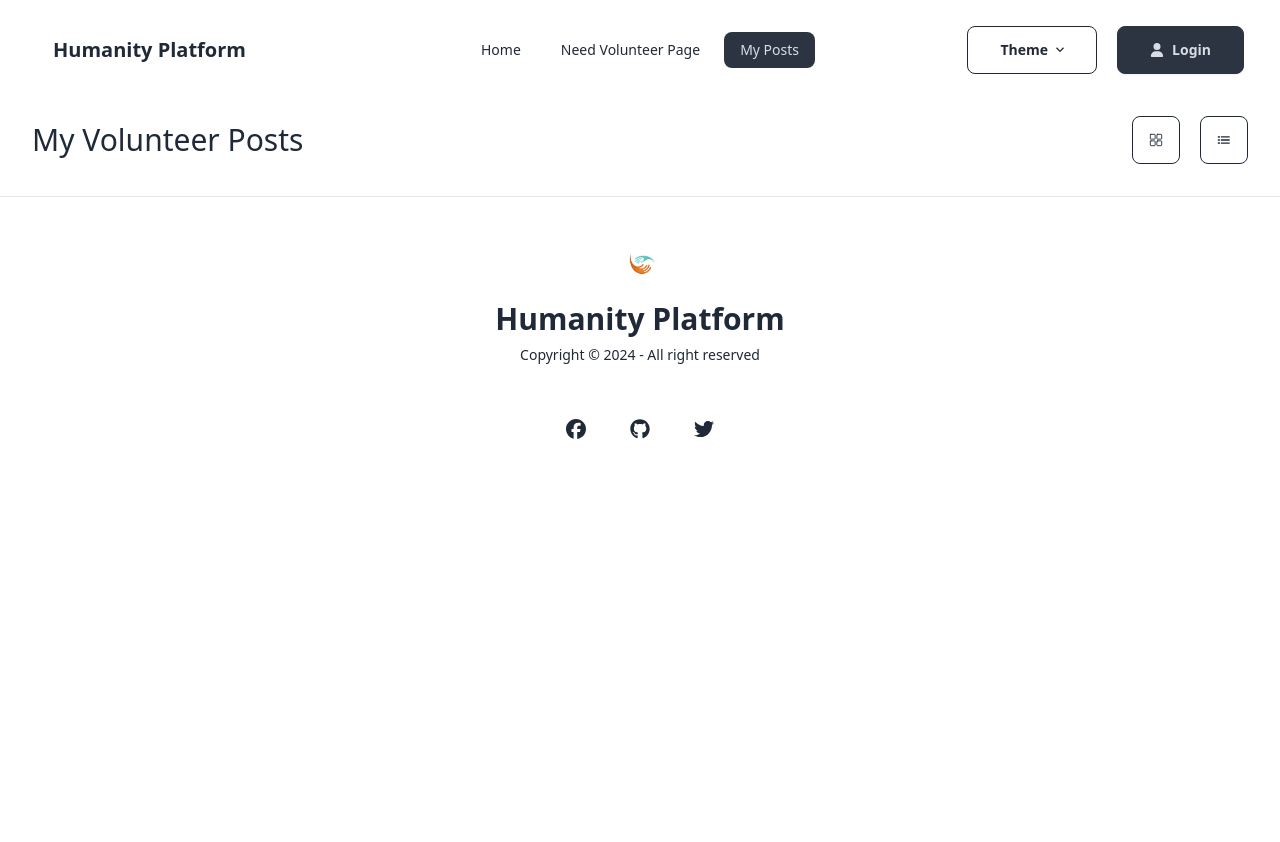
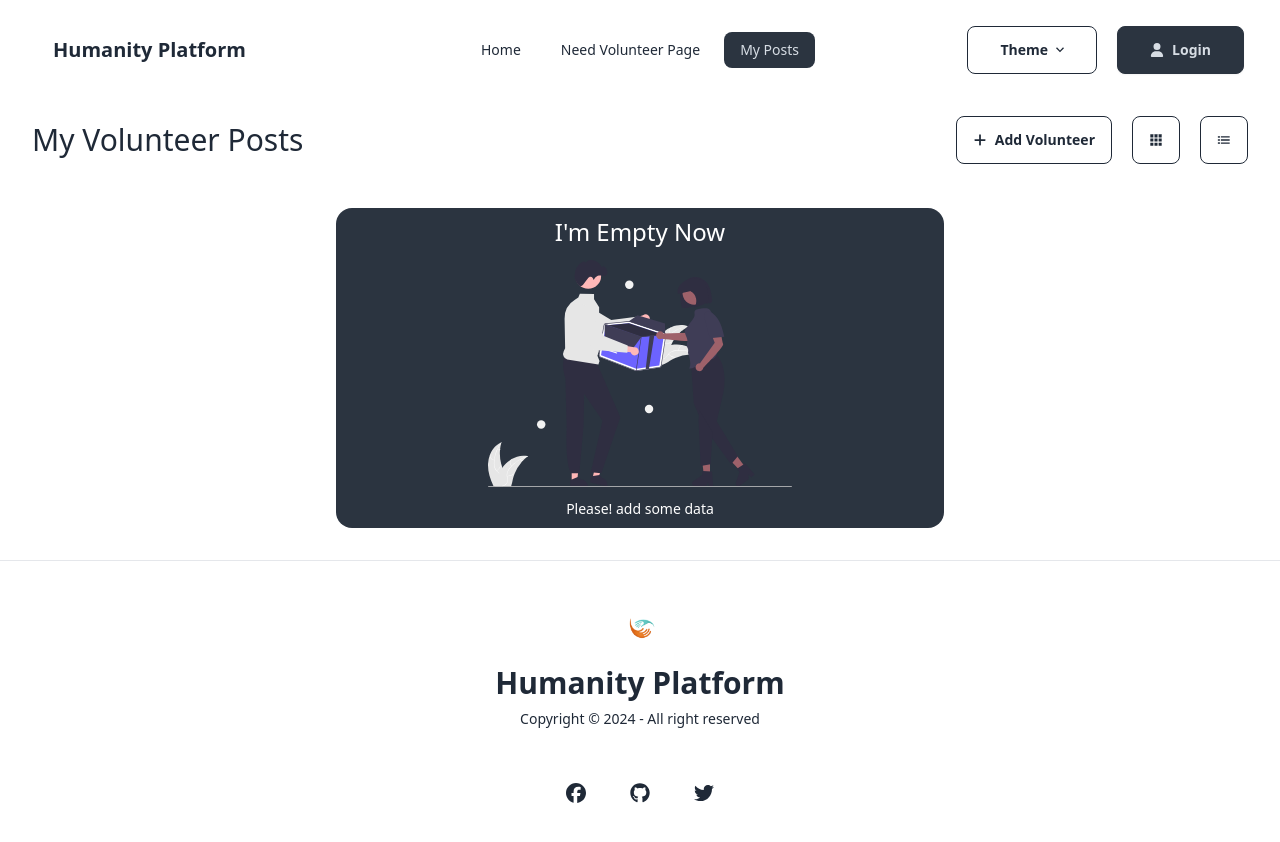
Before and after one commit to Sajjad-Hosan/humanity-helpers, a React (Vite) app: page /my_posts in a window 1280 px wide. Shown: the top 842 px of the page. Before the commit the page ends 800 px from the top, so only its background shows below. Built offline with nearby package versions, Linux system fonts and the light colour scheme; no server answers.

Commit message:
my page,foter

```diff
--- /dev/null
+++ b/src/components/NoData/NoData.jsx
@@ -0,0 +1,12 @@
+import noData from '../../assets/image/empty.svg';
+const NoData = () => {
+    return (
+        <div className="w-full md:w-1/2 h-[320px] flex flex-col items-center gap-2 bg-neutral rounded-2xl mx-auto py-2">
+            <h1 className="text-2xl text-white">I'm Empty Now</h1>
+            <img className="w-1/2 object-cover my-1" src={noData} alt="" />
+            <p className="text-sm text-white">Please! add some data</p>
+        </div>
+    );
+};
+
+export default NoData;
--- a/src/pages/MyPosts/MyPosts.jsx
+++ b/src/pages/MyPosts/MyPosts.jsx
@@ -1,21 +1,127 @@
-import { IoGridOutline, IoListSharp } from "react-icons/io5";
+import { useState } from "react";
+import AddVolunteer from "../../components/AddVolunteer/AddVolunteer";
+import { IoAppsSharp, IoListSharp } from "react-icons/io5";
+import NoData from "../../components/NoData/NoData";
+import { FaPlus } from "react-icons/fa6";
 const MyPosts = () => {
+  const { myLists, setMyLists } = useState(false);
   return (
-    <div>
-      <div className="flex flex-col gap-3 px-8 mt-8">
+    <>
+      <AddVolunteer />
+      <div className="flex flex-col gap-3 px-3 md:px-8 mt-8">
         <div className="flex justify-between items-center">
-          <h1 className="text-3xl">My Volunteer Posts</h1>
+          <h1 className="text-lg md:text-3xl">My Volunteer Posts</h1>
           <div className="flex items-center gap-5">
-            <button className="btn btn-outline px-4 tooltip flex" data-tip='Grid'>
-              <IoGridOutline />
+            <button
+              onClick={() => document.getElementById("add_box").showModal()}
+              className="btn btn-outline"
+            >
+              <FaPlus /> Add Volunteer
             </button>
-            <button className="btn btn-outline px-4 tooltip flex" data-tip='List'>
+            <button
+              className="btn btn-outline px-4 tooltip flex"
+              data-tip="Grid"
+            >
+              <IoAppsSharp />
+            </button>
+            <button
+              className="btn btn-outline px-4 tooltip flex"
+              data-tip="List"
+            >
               <IoListSharp />
             </button>
           </div>
         </div>
+        <div>
+          <div className="relative overflow-x-auto mt-8">
+            {myLists ? (
+              <table className="w-full text-sm text-left rtl:text-right text-gray-500 dark:text-gray-400">
+                <thead className="text-xs text-gray-700 uppercase bg-gray-50 dark:bg-gray-700 dark:text-gray-400">
+                  <tr>
+                    <th scope="col" className="px-6 py-3">
+                      Product name
+                    </th>
+                    <th scope="col" className="px-6 py-3">
+                      Color
+                    </th>
+                    <th scope="col" className="px-6 py-3">
+                      Category
+                    </th>
+                    <th scope="col" className="px-6 py-3">
+                      Price
+                    </th>
+                    <th scope="col" className="px-6 py-3">
+                      Action
+                    </th>
+                  </tr>
+                </thead>
+                <tbody>
+                  <tr className="bg-white border-b dark:bg-gray-800 dark:border-gray-700">
+                    <th
+                      scope="row"
+                      className="px-6 py-4 font-medium text-gray-900 whitespace-nowrap dark:text-white"
+                    >
+                      Apple MacBook Pro 17"
+                    </th>
+                    <td className="px-6 py-4">Silver</td>
+                    <td className="px-6 py-4">Laptop</td>
+                    <td className="px-6 py-4">$2999</td>
+                    <td className="px-6 py-4">
+                      <a
+                        href="#"
+                        className="font-medium text-blue-600 dark:text-blue-500 hover:underline"
+                      >
+                        Edit
+                      </a>
+                    </td>
+                  </tr>
+                  <tr className="bg-white border-b dark:bg-gray-800 dark:border-gray-700">
+                    <th
+                      scope="row"
+                      className="px-6 py-4 font-medium text-gray-900 whitespace-nowrap dark:text-white"
+                    >
+                      Microsoft Surface Pro
+                    </th>
+                    <td className="px-6 py-4">White</td>
+                    <td className="px-6 py-4">Laptop PC</td>
+                    <td className="px-6 py-4">$1999</td>
+                    <td className="px-6 py-4">
+                      <a
+                        href="#"
+                        className="font-medium text-blue-600 dark:text-blue-500 hover:underline"
+                      >
+                        Edit
+                      </a>
+                    </td>
+                  </tr>
+                  <tr className="bg-white dark:bg-gray-800">
+                    <th
+                      scope="row"
+                      className="px-6 py-4 font-medium text-gray-900 whitespace-nowrap dark:text-white"
+                    >
+                      Magic Mouse 2
+                    </th>
+                    <td className="px-6 py-4">Black</td>
+                    <td className="px-6 py-4">Accessories</td>
+                    <td className="px-6 py-4">$99</td>
+                    <td className="px-6 py-4">
+                      <a
+                        href="#"
+                        className="font-medium text-blue-600 dark:text-blue-500 hover:underline"
+                      >
+                        Edit
+                      </a>
+                    </td>
+                  </tr>
+                </tbody>
+              </table>
+            ) : (
+              <NoData />
+            )}
+          </div>
+        </div>
       </div>
-    </div>
+    </>
   );
 };
 
--- a/src/pages/NeedVolunteerPage/NeedVolunteerPage.jsx
+++ b/src/pages/NeedVolunteerPage/NeedVolunteerPage.jsx
@@ -1,14 +1,12 @@
-import { FaMagnifyingGlass, FaPlus } from "react-icons/fa6";
+import { FaMagnifyingGlass } from "react-icons/fa6";
 import VolunteerCard from "../../components/VolunteerCard/VolunteerCard";
 import { Helmet } from "react-helmet-async";
 import SearchBox from "../../components/SearchBox/SearchBox";
-import AddVolunteer from "../../components/AddVolunteer/AddVolunteer";
 
 const NeedVolunteerPage = () => {
   return (
     <>
     <SearchBox/>
-    <AddVolunteer/>
       <div className="flex flex-col gap-5 px-10 py-6">
         <Helmet>
           <title>Need Volunteer Page | HumanityPlatform</title>
@@ -16,12 +14,12 @@ const NeedVolunteerPage = () => {
         <div className="flex justify-between items-center">
           <h1 className="text-lg md:text-3xl">Need Volunteer</h1>
           <label className="flex gap-4">
-            <button
+            {/* <button
               onClick={() => document.getElementById("add_box").showModal()}
               className="btn btn-outline"
             >
               <FaPlus /> Add Volunteer
-            </button>
+            </button> */}
             <button
               onClick={() => document.getElementById("search_box").showModal()}
               className="btn btn-neutral text-info px-6"
```
Also changed, not shown: a.jsx (added, +9 -0 lines).
